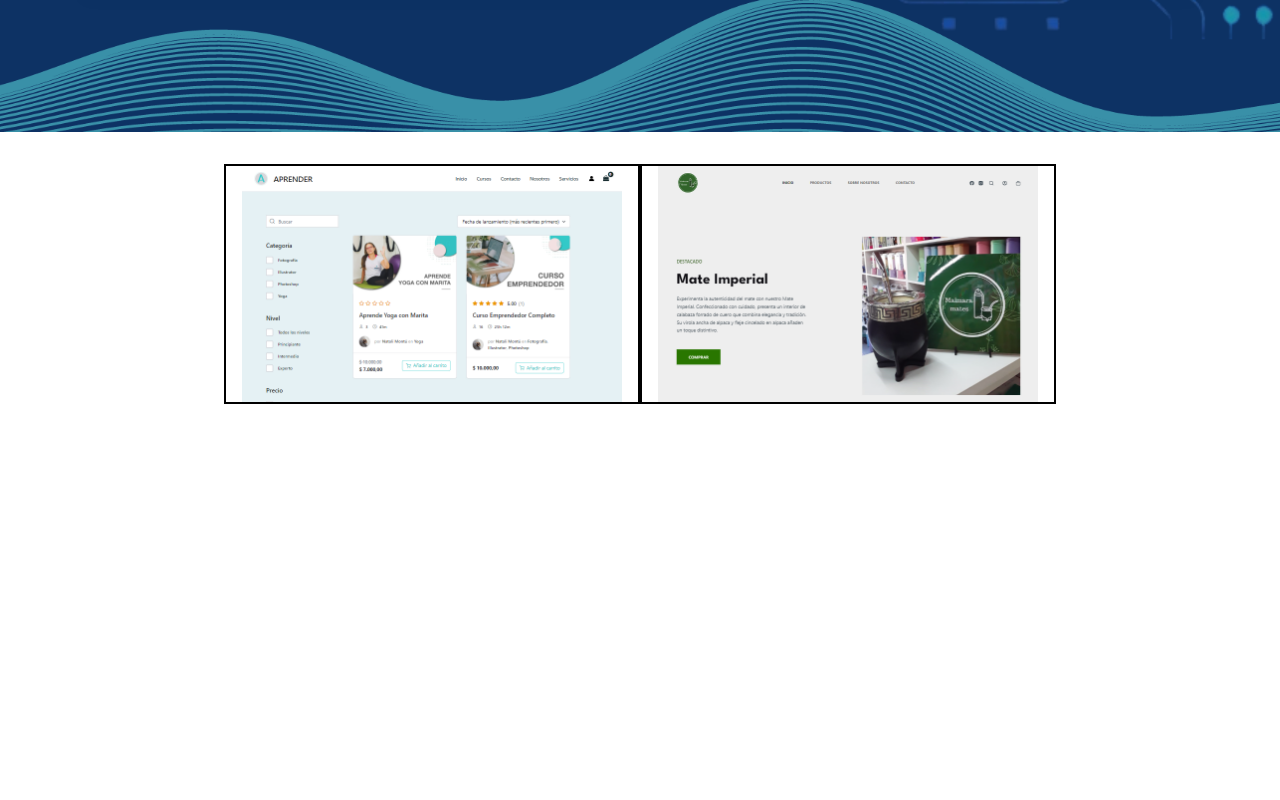
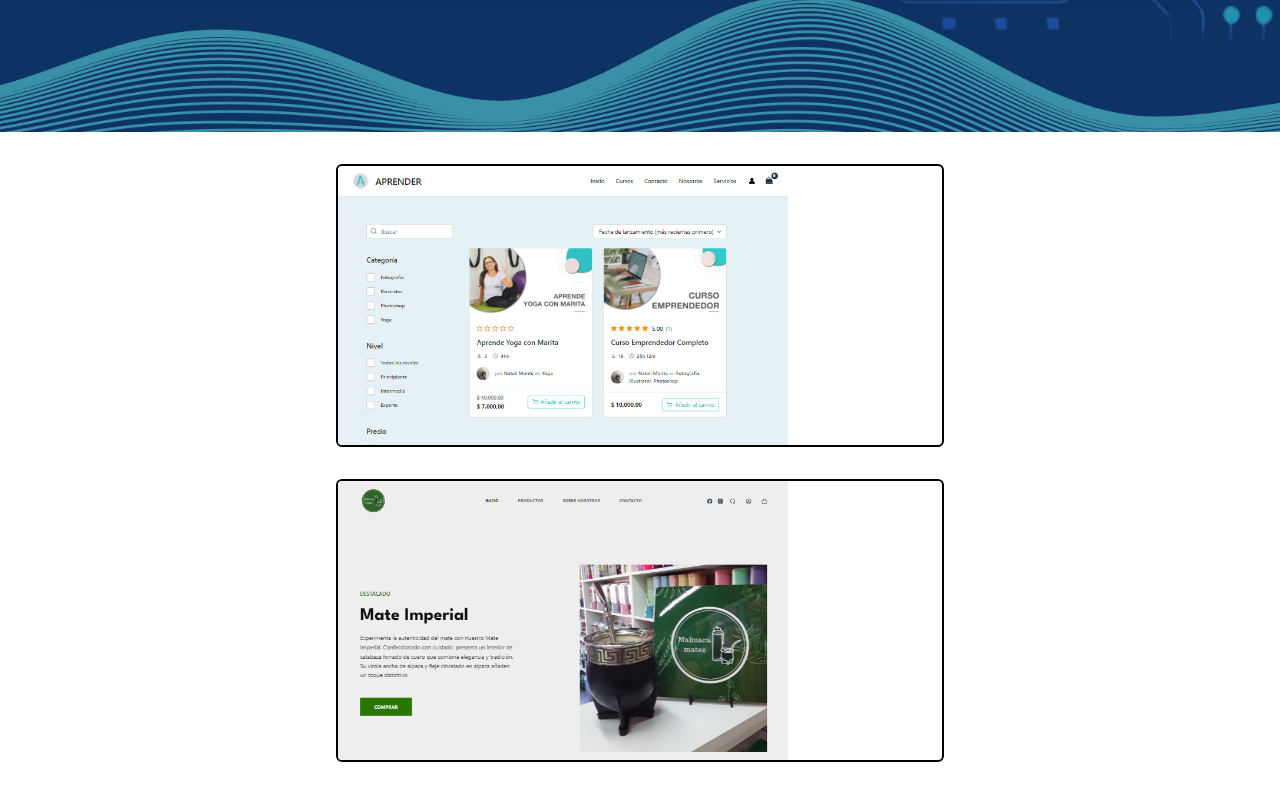
Before and after one commit to LemuFenske/InnovateClient, a Next.js app in the folder client/: page / in a window 1280 px wide. Shown: the part 2388-3188 px from the top of the page. Built offline with nearby package versions, Linux system fonts and the light colour scheme.

Commit message:
portfolio2

```diff
--- a/client/src/components/SectionInstagram/SectionInstagram.jsx
+++ b/client/src/components/SectionInstagram/SectionInstagram.jsx
@@ -6,11 +6,11 @@ import maimara from './maimara.png';
 export default function SectionInstagram() {
   return (
     <section id="nuestros-productos" className="bg-white text-black p-8 min-h-screen w-full">
-      <div className="flex flex-wrap justify-center items-center -mx-4">
+      <div className="flex flex-wrap justify-center items-center gap-4 md:gap-8">
         {/* Primera imagen */}
-        <div className="w-full md:w-1/3 px-4 mb-4 md:mb-0 image-container">
+        <div className="w-full md:w-1/2 overflow-hidden border-2 border-black rounded-md transform transition-transform hover:scale-105">
           <Link href="https://aprenderemprendedores.com/" target="_blank">
-            <div className="image-wrapper">
+            <div>
               <Image
                 src={aprender}
                 width={450}
@@ -22,9 +22,9 @@ export default function SectionInstagram() {
           </Link>
         </div>
         {/* Segunda imagen */}
-        <div className="w-full md:w-1/3 px-4 mb-4 md:mb-0 image-container">
+        <div className="w-full md:w-1/2 overflow-hidden border-2 border-black rounded-md transform transition-transform hover:scale-105">
           <Link href="https://maimaramates.com/" target="_blank">
-            <div className="image-wrapper">
+            <div>
               <Image
                 src={maimara}
                 width={450}
@@ -36,19 +36,6 @@ export default function SectionInstagram() {
           </Link>
         </div>
       </div>
-
-      <style jsx>{`
-        .image-container {
-          border: 2px solid black;
-          transition: transform 0.2s ease-in-out;
-        }
-        .image-container:hover {
-          transform: scale(1.05);
-        }
-        .image-wrapper {
-          cursor: pointer;
-        }
-      `}</style>
     </section>
   );
 }
```
